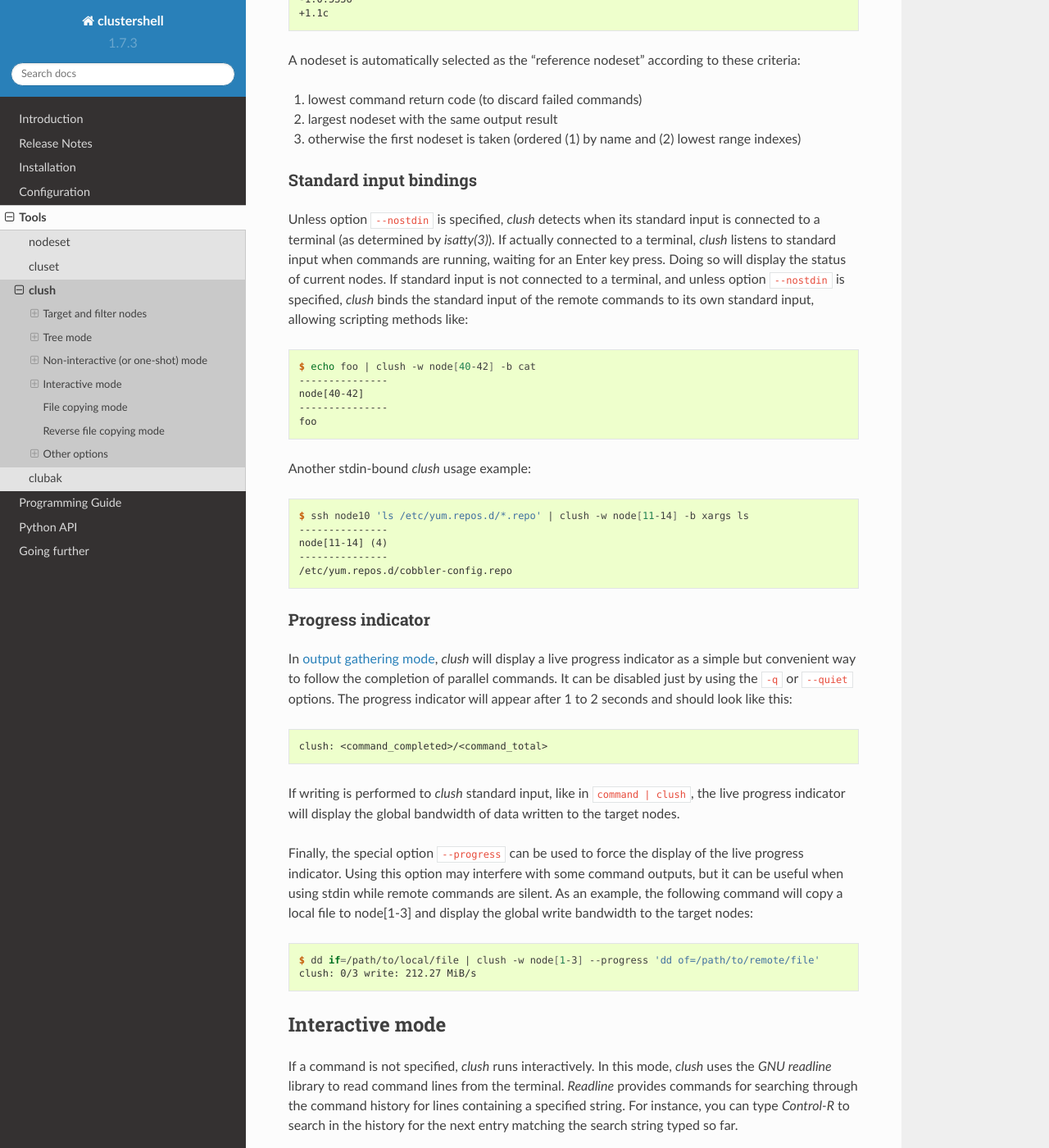
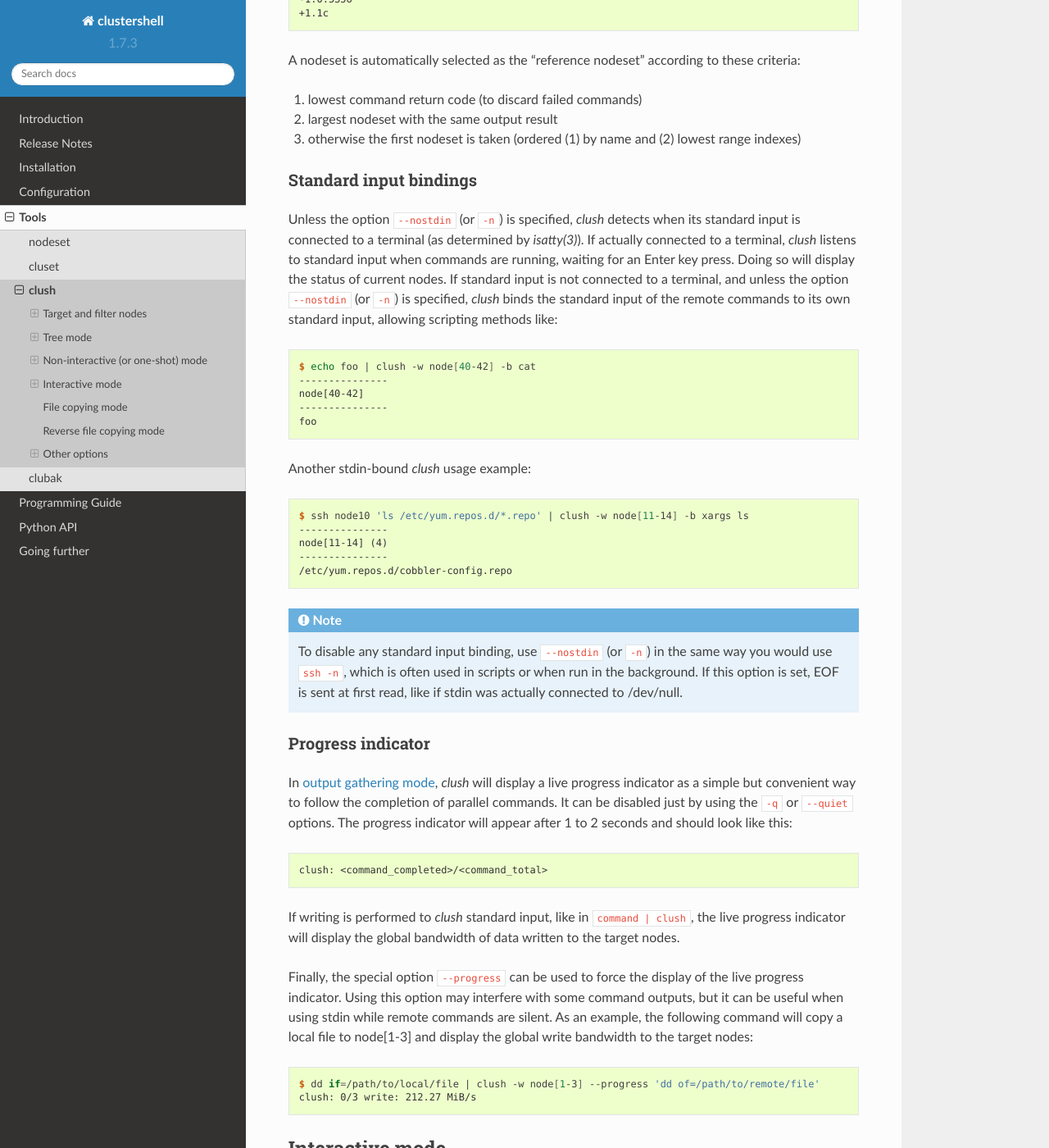
Before and after one commit to cea-hpc/clustershell, a Sphinx documentation site: the page built from doc/sphinx/tools/clush.rst, in a window 1280 px wide and 1400 px high, scrolled down 6699 px. Shown: the whole window at 82% size. Built offline with Sphinx 7.4.7 and the Read the Docs theme 2.0.0, drawn with Linux system fonts in a browser that asks for light colours.

Commit message:
clush: add -n as alias of --nostdin (#333)
--nostdin is actually more often needed that originally expected, so
it's nice to have a short option. It is also to conform to ssh -n
option.

Change-Id: I598e0214cb457f98a2bf8187446347714219d4af

```diff
--- a/doc/sphinx/tools/clush.rst
+++ b/doc/sphinx/tools/clush.rst
@@ -358,13 +358,14 @@
 Standard input bindings
 """""""""""""""""""""""
 
-Unless option ``--nostdin`` is specified, *clush* detects when its standard
-input is connected to a terminal (as determined by *isatty(3)*). If actually
-connected to a terminal, *clush* listens to standard input when commands are
-running, waiting for an Enter key press. Doing so will display the status of
-current nodes. If standard input is not connected to a terminal, and unless
-option ``--nostdin`` is specified, *clush* binds the standard input of the
-remote commands to its own standard input, allowing scripting methods like::
+Unless the option ``--nostdin`` (or ``-n``) is specified, *clush* detects when
+its standard input is connected to a terminal (as determined by *isatty(3)*).
+If actually connected to a terminal, *clush* listens to standard input when
+commands are running, waiting for an Enter key press. Doing so will display the
+status of current nodes. If standard input is not connected to a terminal, and
+unless the option ``--nostdin`` (or ``-n``) is specified, *clush* binds the
+standard input of the remote commands to its own standard input, allowing
+scripting methods like::
 
     $ echo foo | clush -w node[40-42] -b cat
     ---------------
@@ -379,6 +380,12 @@
     node[11-14] (4)
     ---------------
     /etc/yum.repos.d/cobbler-config.repo
+
+.. note:: To disable any standard input binding, use ``--nostdin`` (or ``-n``)
+   in the same way you would use ``ssh -n``, which is often used in scripts or
+   when run in the background.  If this option is set, EOF is sent at first
+   read, like if stdin was actually connected to /dev/null.
+
 
 .. _clush-progress:
 
```
Also changed, not shown: doc/txt/clush.txt (+10 -10 lines), 4 other files.
